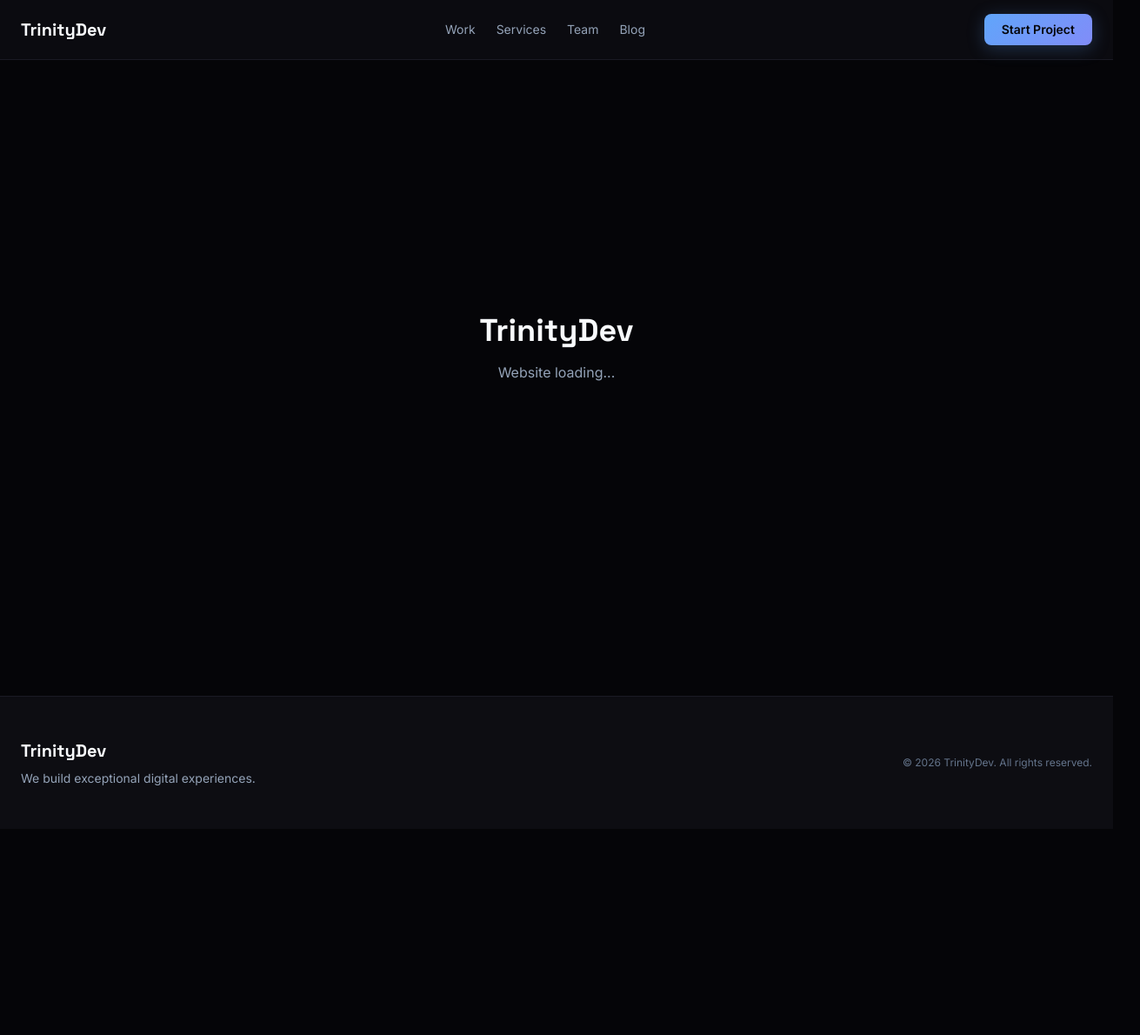
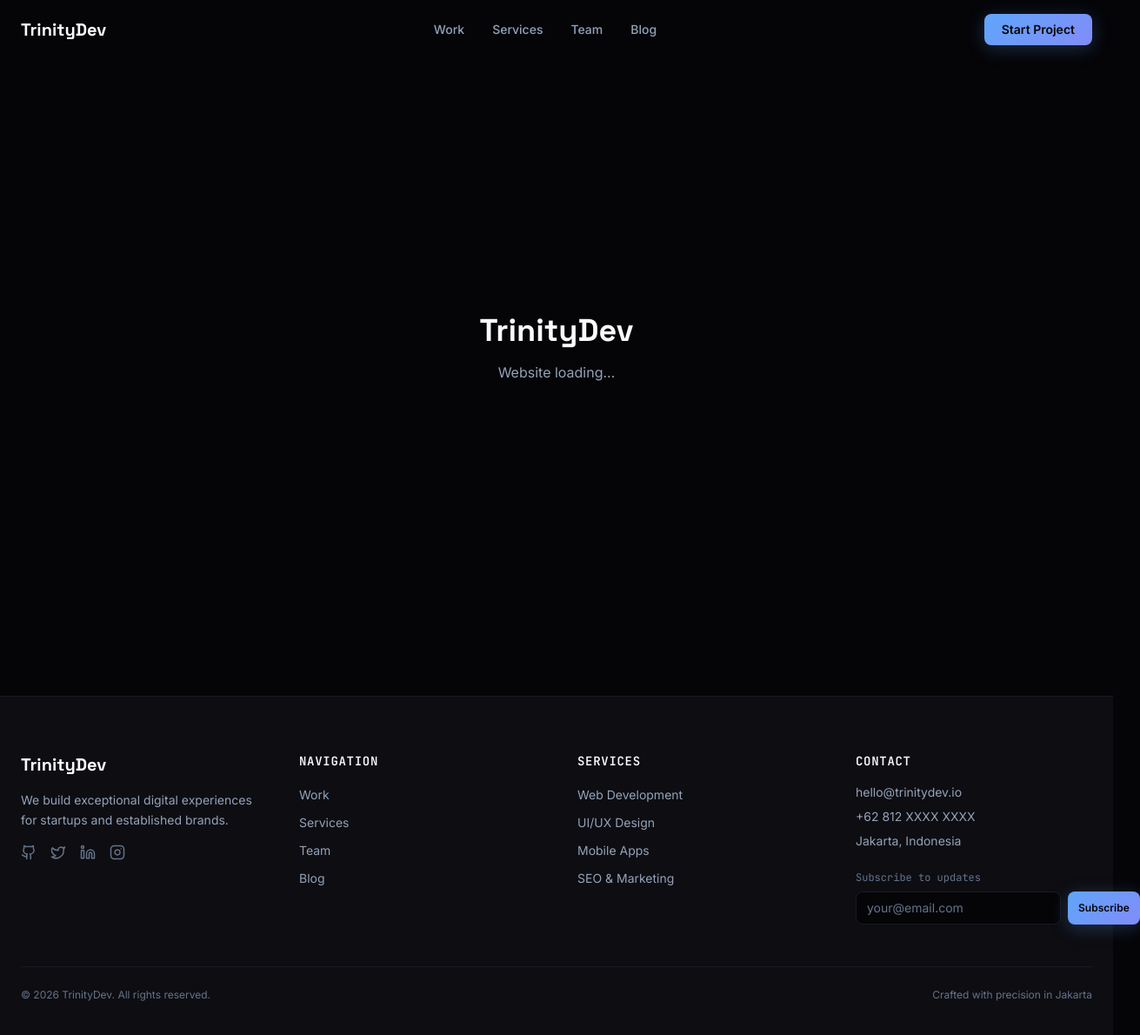
Before and after one commit to KevinTegar/TrinityDev, a Next.js app: page / in a window 1280 px wide. Shown: the top 1190 px of the page at 87% size, 1311 px wide, since content can reach past the window. Before the commit the page ends 953 px from the top, so only its background shows below. Built offline with nearby package versions, Linux system fonts and the light colour scheme.

Commit message:
feat: add global layout with Navbar, Footer, page transitions, and scroll progress

```diff
--- a/src/components/layout/PageTransition.tsx
+++ b/src/components/layout/PageTransition.tsx
@@ -1,12 +1,27 @@
 "use client";
-import { motion } from "framer-motion";
+import { motion, AnimatePresence } from "framer-motion";
 import { usePathname } from "next/navigation";
+
+const pageVariants = {
+  initial: { opacity: 0 },
+  animate: { opacity: 1, transition: { duration: 0.3, ease: "easeOut" } },
+  exit: { opacity: 0, transition: { duration: 0.3, ease: "easeIn" } },
+};
 
 export default function PageTransition({ children }: { children: React.ReactNode }) {
   const pathname = usePathname();
+
   return (
-    <motion.div key={pathname} initial={{ opacity: 0 }} animate={{ opacity: 1 }} exit={{ opacity: 0 }} transition={{ duration: 0.3 }}>
-      {children}
-    </motion.div>
+    <AnimatePresence mode="wait">
+      <motion.div
+        key={pathname}
+        variants={pageVariants}
+        initial="initial"
+        animate="animate"
+        exit="exit"
+      >
+        {children}
+      </motion.div>
+    </AnimatePresence>
   );
 }
--- a/src/components/sections/Footer.tsx
+++ b/src/components/sections/Footer.tsx
@@ -1,14 +1,116 @@
 import Link from "next/link";
+import { Github, Twitter, Linkedin, Instagram } from "lucide-react";
+import { footerLinks } from "@/data/navigation";
+
+const socials = [
+  { icon: Github, href: "https://github.com/trinitydev" },
+  { icon: Twitter, href: "https://twitter.com/trinitydev" },
+  { icon: Linkedin, href: "https://linkedin.com/company/trinitydev" },
+  { icon: Instagram, href: "https://instagram.com/trinitydev" },
+];
 
 export default function Footer() {
   return (
-    <footer className="bg-background-secondary border-t border-border-default py-12">
-      <div className="max-w-7xl mx-auto px-6 flex items-center justify-between">
-        <div>
-          <Link href="/" className="text-xl font-display font-bold text-text-primary">TrinityDev</Link>
-          <p className="text-sm text-text-secondary mt-2">We build exceptional digital experiences.</p>
+    <footer className="bg-background-secondary border-t border-border-default">
+      <div className="max-w-7xl mx-auto px-6 py-16">
+        <div className="grid grid-cols-1 md:grid-cols-4 gap-12">
+          {/* Brand */}
+          <div className="space-y-4">
+            <Link href="/" className="text-xl font-display font-bold text-text-primary">
+              TrinityDev
+            </Link>
+            <p className="text-sm text-text-secondary leading-relaxed">
+              We build exceptional digital experiences for startups and established brands.
+            </p>
+            <div className="flex gap-4">
+              {socials.map(({ icon: Icon, href }) => (
+                <Link
+                  key={href}
+                  href={href}
+                  className="text-text-tertiary hover:text-accent-primary transition-colors"
+                  target="_blank"
+                  rel="noopener noreferrer"
+                >
+                  <Icon size={18} />
+                </Link>
+              ))}
+            </div>
+          </div>
+
+          {/* Quick Links */}
+          <div>
+            <h3 className="text-sm font-semibold text-text-primary mb-4 font-mono uppercase tracking-wider">
+              Navigation
+            </h3>
+            <ul className="space-y-2">
+              {footerLinks.quickLinks.map((link) => (
+                <li key={link.href}>
+                  <Link
+                    href={link.href}
+                    className="text-sm text-text-secondary hover:text-text-primary transition-colors"
+                  >
+                    {link.label}
+                  </Link>
+                </li>
+              ))}
+            </ul>
+          </div>
+
+          {/* Services */}
+          <div>
+            <h3 className="text-sm font-semibold text-text-primary mb-4 font-mono uppercase tracking-wider">
+              Services
+            </h3>
+            <ul className="space-y-2">
+              {footerLinks.services.map((link) => (
+                <li key={link.label}>
+                  <Link
+                    href={link.href}
+                    className="text-sm text-text-secondary hover:text-text-primary transition-colors"
+                  >
+                    {link.label}
+                  </Link>
+                </li>
+              ))}
+            </ul>
+          </div>
+
+          {/* Contact */}
+          <div>
+            <h3 className="text-sm font-semibold text-text-primary mb-4 font-mono uppercase tracking-wider">
+              Contact
+            </h3>
+            <ul className="space-y-2">
+              <li className="text-sm text-text-secondary">hello@trinitydev.io</li>
+              <li className="text-sm text-text-secondary">+62 812 XXXX XXXX</li>
+              <li className="text-sm text-text-secondary">Jakarta, Indonesia</li>
+            </ul>
+            {/* Newsletter */}
+            <div className="mt-6">
+              <p className="text-xs text-text-tertiary mb-2 font-mono">Subscribe to updates</p>
+              <form className="flex gap-2" onSubmit={(e) => e.preventDefault()}>
+                <input
+                  type="email"
+                  placeholder="your@email.com"
+                  className="flex-1 px-3 py-2 bg-background-base border border-border-default rounded text-sm text-text-primary placeholder:text-text-tertiary focus:outline-none focus:border-accent-primary transition-colors"
+                />
+                <button type="submit" className="btn-glow px-3 py-2 text-xs whitespace-nowrap">
+                  Subscribe
+                </button>
+              </form>
+            </div>
+          </div>
         </div>
-        <p className="text-xs text-text-tertiary">© 2026 TrinityDev. All rights reserved.</p>
+
+        {/* Bottom bar */}
+        <div className="mt-12 pt-6 border-t border-border-default flex flex-col sm:flex-row items-center justify-between gap-4">
+          <p className="text-xs text-text-tertiary">
+            © 2026 TrinityDev. All rights reserved.
+          </p>
+          <p className="text-xs text-text-tertiary">
+            Crafted with precision in Jakarta
+          </p>
+        </div>
       </div>
     </footer>
   );
--- a/src/components/sections/Navbar.tsx
+++ b/src/components/sections/Navbar.tsx
@@ -1,17 +1,126 @@
 "use client";
+import { useState, useEffect } from "react";
+import Link from "next/link";
+import { Menu, X } from "lucide-react";
+import { cn } from "@/lib/cn";
+import { navLinks } from "@/data/navigation";
+import { useScrollProgress } from "@/hooks/useScrollProgress";
+import { motion, AnimatePresence } from "framer-motion";
+
 export default function Navbar() {
+  const [scrolled, setScrolled] = useState(false);
+  const [mobileOpen, setMobileOpen] = useState(false);
+  const progress = useScrollProgress();
+
+  useEffect(() => {
+    const handleScroll = () => setScrolled(window.scrollY > 50);
+    window.addEventListener("scroll", handleScroll, { passive: true });
+    return () => window.removeEventListener("scroll", handleScroll);
+  }, []);
+
   return (
-    <nav className="fixed top-0 left-0 right-0 z-50 bg-background-secondary/90 backdrop-blur-xl border-b border-border-default">
-      <div className="max-w-7xl mx-auto px-6 py-4 flex items-center justify-between">
-        <span className="text-xl font-display font-bold text-text-primary">TrinityDev</span>
-        <div className="flex gap-6">
-          <a href="/work" className="text-sm text-text-secondary hover:text-text-primary transition-colors">Work</a>
-          <a href="/services" className="text-sm text-text-secondary hover:text-text-primary transition-colors">Services</a>
-          <a href="/team" className="text-sm text-text-secondary hover:text-text-primary transition-colors">Team</a>
-          <a href="/blog" className="text-sm text-text-secondary hover:text-text-primary transition-colors">Blog</a>
+    <>
+      {/* Scroll progress bar */}
+      <div
+        className="fixed top-0 left-0 h-[2px] bg-gradient-to-r from-[#60A5FA] to-[#818CF8] z-[100]"
+        style={{ width: `${progress}%`, transition: "width 0.1s linear" }}
+      />
+
+      <nav
+        className={cn(
+          "fixed top-0 left-0 right-0 z-50 transition-all duration-300",
+          scrolled
+            ? "bg-background-secondary/90 backdrop-blur-xl border-b border-border-default"
+            : "bg-transparent"
+        )}
+      >
+        <div className="max-w-7xl mx-auto px-6 py-4 flex items-center justify-between">
+          {/* Logo */}
+          <Link href="/" className="flex items-center gap-2">
+            <span
+              className="text-xl font-display font-bold text-text-primary glitch-text"
+              data-text="TrinityDev"
+            >
+              TrinityDev
+            </span>
+          </Link>
+
+          {/* Desktop Nav */}
+          <div className="hidden md:flex items-center gap-8">
+            {navLinks.map((link) => (
+              <Link
+                key={link.href}
+                href={link.href}
+                className="text-sm font-medium text-text-secondary hover:text-text-primary transition-colors duration-200 relative group"
+              >
+                {link.label}
+                <span className="absolute -bottom-1 left-1/2 w-0 h-[1px] bg-accent-primary group-hover:w-full transition-all duration-300 -translate-x-1/2" />
+              </Link>
+            ))}
+          </div>
+
+          {/* CTA */}
+          <div className="hidden md:flex items-center gap-4">
+            <Link
+              href="/contact"
+              className="btn-glow px-5 py-2 text-sm"
+            >
+              Start Project
+            </Link>
+          </div>
+
+          {/* Mobile toggle */}
+          <button
+            className="md:hidden text-text-primary"
+            onClick={() => setMobileOpen(!mobileOpen)}
+            aria-label="Toggle menu"
+          >
+            {mobileOpen ? <X size={24} /> : <Menu size={24} />}
+          </button>
         </div>
-        <a href="/contact" className="btn-glow px-5 py-2 text-sm">Start Project</a>
-      </div>
-    </nav>
+      </nav>
+
+      {/* Mobile Menu */}
+      <AnimatePresence>
+        {mobileOpen && (
+          <motion.div
+            initial={{ opacity: 0 }}
+            animate={{ opacity: 1 }}
+            exit={{ opacity: 0 }}
+            className="fixed inset-0 z-40 bg-background-base/95 backdrop-blur-xl flex flex-col items-center justify-center gap-8"
+          >
+            {navLinks.map((link, i) => (
+              <motion.div
+                key={link.href}
+                initial={{ opacity: 0, y: 20 }}
+                animate={{ opacity: 1, y: 0 }}
+                transition={{ delay: i * 0.1 }}
+              >
+                <Link
+                  href={link.href}
+                  className="text-2xl font-display font-bold text-text-primary"
+                  onClick={() => setMobileOpen(false)}
+                >
+                  {link.label}
+                </Link>
+              </motion.div>
+            ))}
+            <motion.div
+              initial={{ opacity: 0, y: 20 }}
+              animate={{ opacity: 1, y: 0 }}
+              transition={{ delay: navLinks.length * 0.1 }}
+            >
+              <Link
+                href="/contact"
+                className="btn-glow px-6 py-3 text-base mt-4"
+                onClick={() => setMobileOpen(false)}
+              >
+                Start Project
+              </Link>
+            </motion.div>
+          </motion.div>
+        )}
+      </AnimatePresence>
+    </>
   );
 }
--- /dev/null
+++ b/src/data/navigation.ts
@@ -0,0 +1,21 @@
+export const navLinks = [
+  { label: "Work", href: "/work" },
+  { label: "Services", href: "/services" },
+  { label: "Team", href: "/team" },
+  { label: "Blog", href: "/blog" },
+];
+
+export const footerLinks = {
+  quickLinks: [
+    { label: "Work", href: "/work" },
+    { label: "Services", href: "/services" },
+    { label: "Team", href: "/team" },
+    { label: "Blog", href: "/blog" },
+  ],
+  services: [
+    { label: "Web Development", href: "/services" },
+    { label: "UI/UX Design", href: "/services" },
+    { label: "Mobile Apps", href: "/services" },
+    { label: "SEO & Marketing", href: "/services" },
+  ],
+};
```
